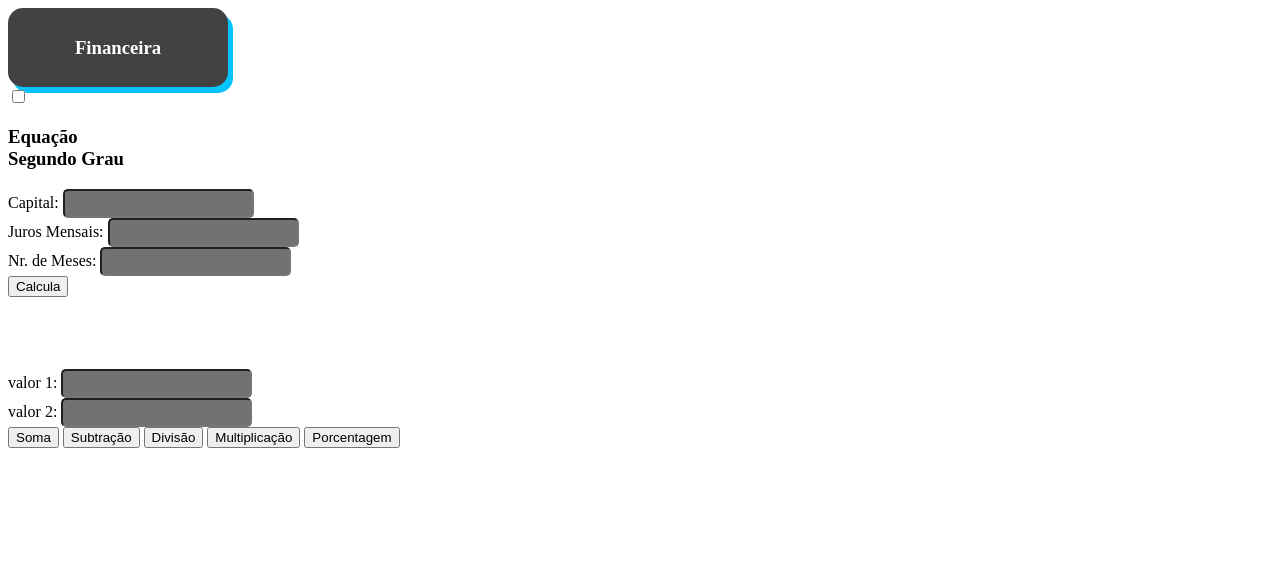
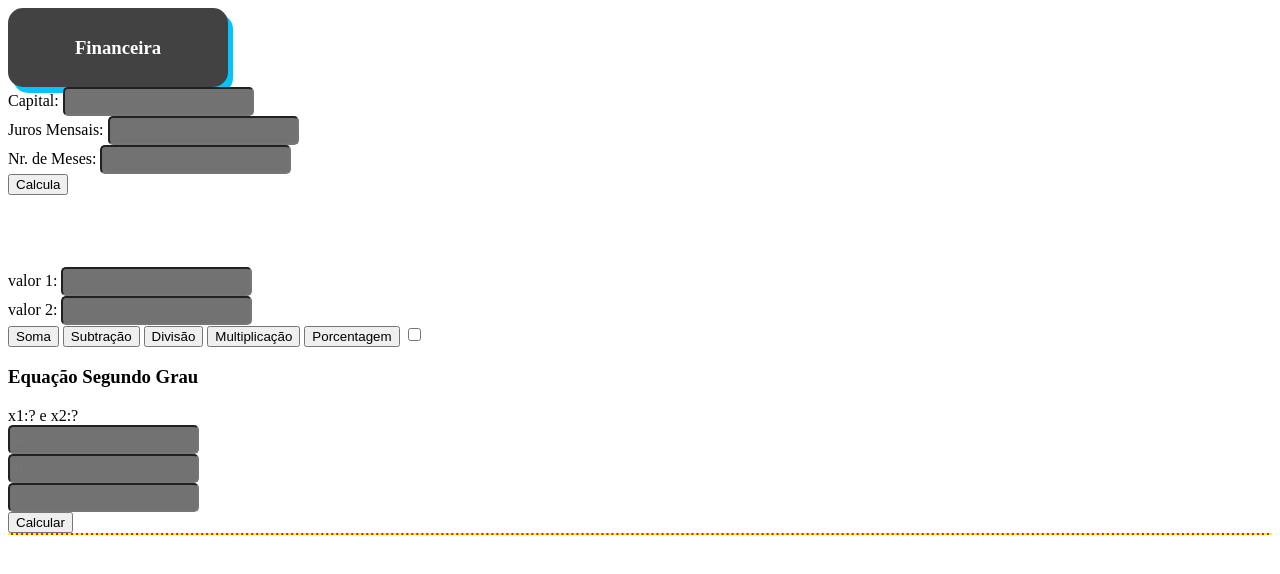
Before and after one commit to manuachylla/primeirog_3t, a plain HTML site: page index.html in a window 1280 px wide. Drawn offline with Linux system fonts and the light colour scheme.

Commit message:
Update index.html

```diff
--- a/index.html
+++ b/index.html
@@ -12,6 +12,7 @@
 
 <body>
     <input type="checkbox" id="input-calcFin">
+
     <div class="calc">
         <label for="input-calcFin">
             <h3>Financeira</h3>
@@ -20,51 +21,19 @@
             <div id="spTotal">
                 <span id="total">R$: 0,00</span>
             </div>
-
             Capital: <input id="capital" placeholder="R$ ??" type="text"><br>
-      Juros mensais: <input id="juros" placeholder="% ?? " type="text"><br>
-      Quantidade de meses: <input id="meses" placeholder="tempo ?? " type="text"><br>
+            Juros mensais: <input id="juros" placeholder="% ??" type="text"><br>
+            Quantidade de meses: <input id="meses" placeholder="Tempo ??" type="text"><br>
             <button onclick="total()">Calcular</button>
             <div id="spLista">
                 <span id="listaMes"></span>
             </div>
         </div>
     </div>
-  <input type="checkbox" id="input-calcESG">
-
-  <div class="calcEq">
-    <label for="input-calcESG">
-      <h3>Equação<br>Segundo Grau</h3>
-    </label>
-    <div class="calcF">
-      <div id="spRaiz">
-        <span id="raiz">x1:? e x2:?</span>
-      </div>
-
-      a: <input id="a" placeholder="a" type="text"><br>
-      b: <input id="b" placeholder="b " type="text"><br>
-      c: <input id="c" placeholder="c " type="text"><br>
-      <button onclick="total()">Calcular</button>
-      <div id="spLista">
-        <span id="listaMes"></span>
-      </div>
-    </div>
-  </div>
-
-
-
-
-
-
-
-
-
-
-
-
 </body>
 
 </html>
+
 <!DOCTYPE html>
 <html lang="pt-br">
 
@@ -96,3 +65,23 @@
 </body>
 
 </html>
+
+ <input type="checkbox" id="input-calcesg">
+
+    <div class="calcE">
+        <label for="input-calcESG">
+            <h3>Equação Segundo Grau</h3>
+        </label>
+        <div class="calcEq">
+            <div id="spRaiz">
+                <span id="raiz">x1:? e x2:?</span>
+            </div>
+            <input id="a" placeholder="a" type="text"><br>
+            <input id="b" placeholder="b" type="text"><br>
+            <input id="c" placeholder="c" type="text"><br>
+            <button onclick="calculaRaiz()">Calcular</button>
+            <div id="spLista">
+                <span id="listaMes"></span>
+
+        </div>
+    </div>
```
Lines whose indentation alone changed are shown as unchanged.
